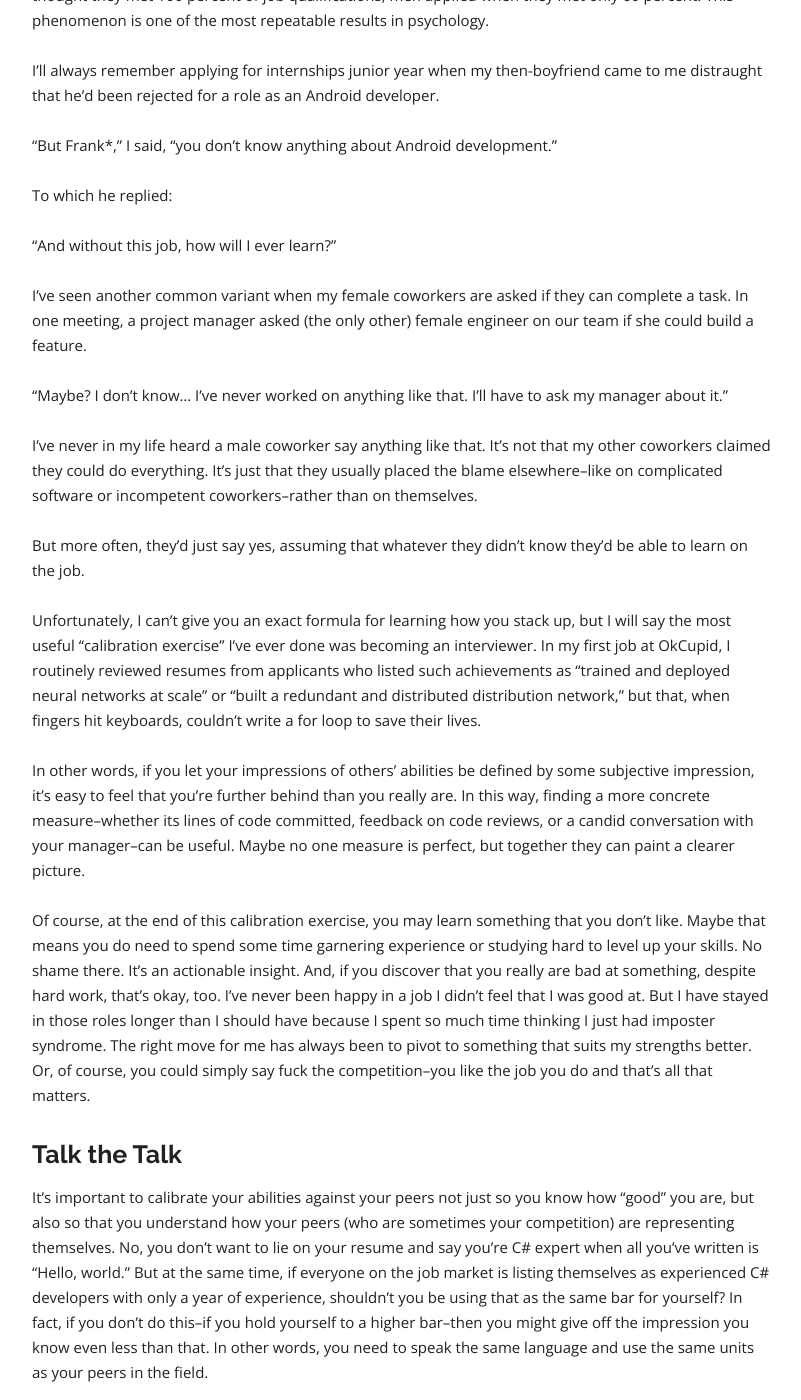
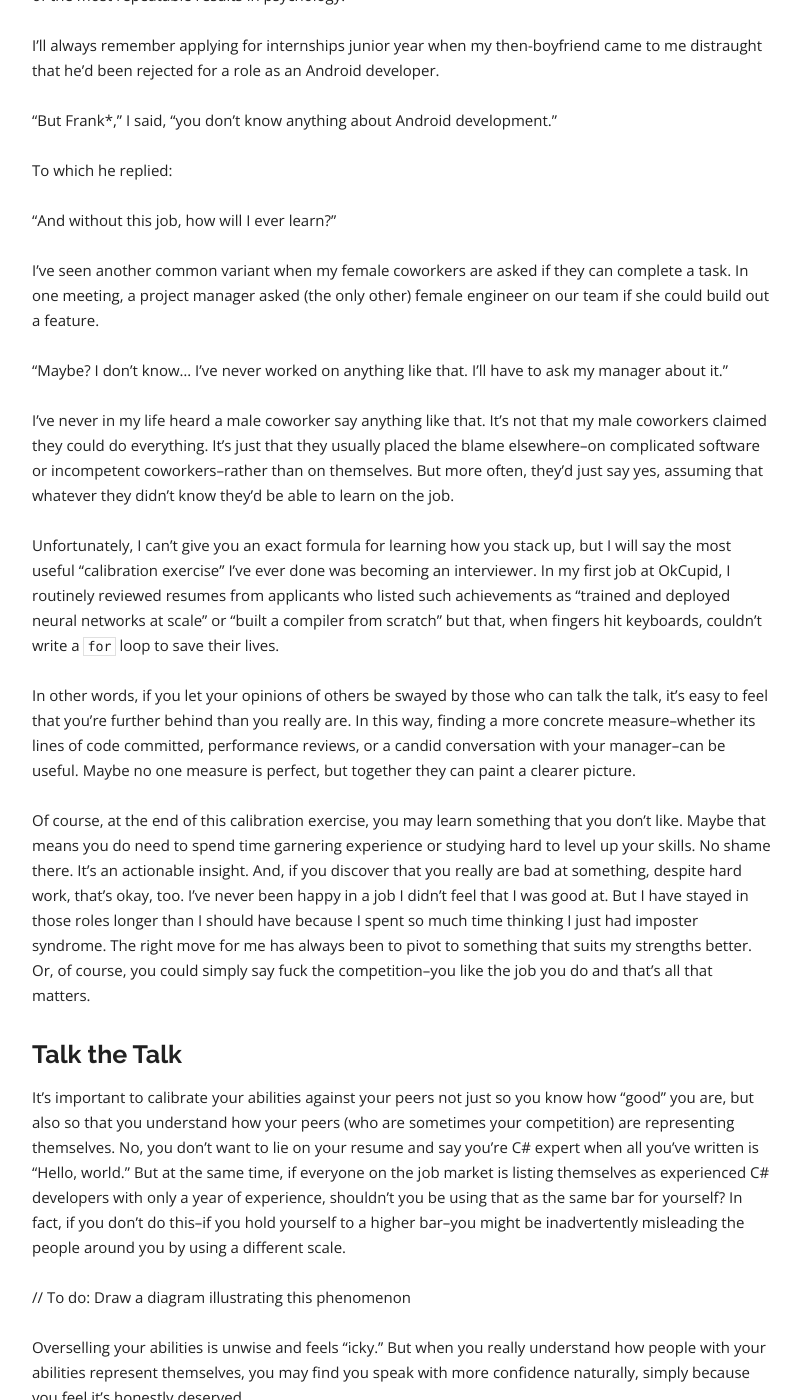
Before and after one commit to dalequark/daleonai, a Jekyll site: the page built from _posts/2021-03-09-how-i-a-humble-coder-handle-imposter-syndrome.md, in a window 1280 px wide and 1400 px high, scrolled down 3979 px. Shown: the whole window, without its empty margins (238-1039 px from the left). Built offline with Jekyll 4.4.1, drawn with Linux system fonts in a browser that asks for light colours; some web fonts are replaced; a script that is not in the unit is left out; comment, search, counter and statistics services are not loaded; some of the changed text lies outside the part shown.

Commit message:
Update Blog “2021-03-09-how-i-a-humble-coder-handle-imposter-syndrome”

```diff
--- a/_posts/2021-03-09-how-i-a-humble-coder-handle-imposter-syndrome.md
+++ b/_posts/2021-03-09-how-i-a-humble-coder-handle-imposter-syndrome.md
@@ -44,23 +44,23 @@
 
 It may well be true that no matter how qualified you are, if you don’t come in the right package--if you’re not tall or male or confident or charismatic--that you have to work twice as hard for people to realize it. If they ever realize it.
 
-But most of us don’t go from having two left feet to being Ginger Rogers overnight. We start our careers knowing nothing, struggle through the early years as n00bs, and eventually learn enough to call ourselves experts. Yet we rarely know at any moment where we fall on that spectrum (besides, expertise is relative, isn’t it?).
+But most of us don’t go from having two left feet to being Ginger Rogers overnight. We start our careers knowing nothing, struggle through the early years as newbies, and eventually learn enough to call ourselves experts. Yet we rarely know at any moment where we fall on that spectrum (besides, expertise is relative, isn’t it?).
 
 Which says to me that all of us must secretly be thinking: “Some people who think they’re imposters actually are! How can I be sure I’m not one of them?”
 
 So my first piece of advice is to try, if you can, to answer this question in some sort of objective way: how competent am I compared to my peers? This isn’t the type of question that’ll make it into the pages of any wellness-minded self-help book, but for me it’s been incredibly helpful (and not because I’m some amazing 10x programmer).
 
-The analytics-crazed field of software development has tools for doing just this. One engineering manager I knew kept a dashboard that analyzed the code commits of all his team members and computed their relative productivity (I’m sure glad he wasn’t my manager). I’m not suggesting you use this Orwellian gauge as a measure of your self-worth, but if you have at least some way of objectively measuring your standing, you can better identify whether your insecurity comes from imagined or real performance differences. And this, particularly in the world of tech, is important, because non-objective measures abound.
+The analytics-crazed field of software development has tools for doing just this. One engineering manager I knew kept a dashboard that analyzed the code commits of all his team members and computed their relative productivity (I’m sure glad he wasn’t *my* manager). I’m not suggesting you use this Orwellian gauge as a measure of your self-worth, but if you have at least some way of objectively measuring your standing, you can better identify whether your insecurity comes from imagined or real performance differences. And this, particularly in the world of tech, is important, because non-objective measures abound.
 
-You don’t need a college degree in Computer Science to be a successful coder, but I will say that taking the traditional university route gave me an irreplaceable experience: seeing first hand the differences in the way I think about myself, versus the way my classmates--who would eventually become my coworkers--thought and talked about themselves.
+You don’t need a college degree in Computer Science to be a successful coder, but taking the traditional university route did give me one irreplaceable perspective: seeing first hand the differences in the way I think about myself, versus the way my classmates--who would eventually become my coworkers--thought and talked about themselves.
 
-Switching into Computer Science as a sophomore, I was already somehow “behind.” Lots of my classmates had been coding since they were in utero. The field is vast, and I had no idea what people were talking about most of the time: Arch Linux? Lambda functions? emacs? Neural networks? And it wasn’t just the lingo that intimidated me. It was also that my classmates had such strong opinions! Why was it so important that I give up my Macbook Pro for a computer with an operating system that couldn’t hibernate or play audio? Why did I have to write code in a text editor with no graphical user interface that was built in the 70s? I had no idea, but I was convinced it was what legit programmers did.
+Switching into Computer Science as a sophomore, I was already “behind.” Lots of my classmates had been coding since they were in utero. The field is vast, and I had no idea what people were talking about most of the time: Arch Linux? Lambda functions? emacs? Neural networks? And it wasn’t just the lingo that intimidated me. It was also that my classmates had such strong opinions! Why was it so important that I give up my Macbook Pro for a computer with an operating system that couldn’t hibernate or play audio? Why did I have to write code in a text editor with no graphical user interface that was built in the 70s? I had no idea, but I was convinced it was what legit programmers did.
 
 “The thing you don’t realize,” my friend Raymond, a precocious coder two years above me, said, “is that they spend all this time arguing about things they don’t know anything about.” It took me three years of CS education to realize that so many of my classmates were, indeed, casually spewing bullshit, and there really wasn’t any good reason to write code in emacs. (#vim4life)
 
 It’s often easier to become close friends with the classmates you’re pulling the same punishing all-nighters with than it is with your co-workers. And because of that, I saw this pattern play out time and again: a friend speaks at length and with authority about quantum computing, but on further interrogation reveals their entire background knowledge boils down to four Tweets. Their standards for how much they had to know about a topic in order to argue about it were much lower than mine. Which gave me the impression that was a lot further “behind” than I actually was.
 
-The plural of anecdote is not data, but the data do support this “confidence gap” across gender lines six ways to Sunday: in the lab, women predicted their scores on tests were significantly lower than men did, even when their performance was the same. In one study, women applied for promotions only when they thought they met 100 percent of job qualifications; men applied when they met only 60 percent. This phenomenon is one of the most repeatable results in psychology.
+The plural of anecdote is not data, but the data do support this “confidence gap” across gender lines six ways to Sunday: in the lab, women thought their performance on tests were worse than men did, even when their scores were the same. In one study, women applied for promotions only when they thought they met 100 percent of job qualifications; men applied when they met just 60. This phenomenon is one of the most repeatable results in psychology.
 
 I’ll always remember applying for internships junior year when my then-boyfriend came to me distraught that he’d been rejected for a role as an Android developer.
 
@@ -70,23 +70,21 @@
 
 “And without this job, how will I ever learn?”
 
-I’ve seen another common variant when my female coworkers are asked if they can complete a task. In one meeting, a project manager asked (the only other) female engineer on our team if she could build a feature.
+I’ve seen another common variant when my female coworkers are asked if they can complete a task. In one meeting, a project manager asked (the only other) female engineer on our team if she could build out a feature.
 
 “Maybe? I don’t know… I’ve never worked on anything like that. I’ll have to ask my manager about it.”
 
-I’ve never in my life heard a male coworker say anything like that. It’s not that my other coworkers claimed they could do everything. It’s just that they usually placed the blame elsewhere--like on complicated software or incompetent coworkers--rather than on themselves.
+I’ve never in my life heard a male coworker say anything like that. It’s not that my male coworkers claimed they could do everything. It’s just that they usually placed the blame elsewhere--on complicated software or incompetent coworkers--rather than on themselves. But more often, they’d just say yes, assuming that whatever they didn’t know they’d be able to learn on the job.
 
-But more often, they’d just say yes, assuming that whatever they didn’t know they’d be able to learn on the job.
+Unfortunately, I can’t give you an exact formula for learning how you stack up, but I will say the most useful “calibration exercise” I’ve ever done was becoming an interviewer. In my first job at OkCupid, I routinely reviewed resumes from applicants who listed such achievements as “trained and deployed neural networks at scale” or “built a compiler from scratch" but that, when fingers hit keyboards, couldn’t write a `for` loop to save their lives.
 
-Unfortunately, I can’t give you an exact formula for learning how you stack up, but I will say the most useful “calibration exercise” I’ve ever done was becoming an interviewer. In my first job at OkCupid, I routinely reviewed resumes from applicants who listed such achievements as “trained and deployed neural networks at scale” or “built a redundant and distributed distribution network,” but that, when fingers hit keyboards, couldn’t write a for loop to save their lives.
+In other words, if you let your opinions of others be swayed by those who can talk the talk, it’s easy to feel that you’re further behind than you really are. In this way, finding a more concrete measure--whether its lines of code committed, performance reviews, or a candid conversation with your manager--can be useful. Maybe no one measure is perfect, but together they can paint a clearer picture.
 
-In other words, if you let your impressions of others’ abilities be defined by some subjective impression, it’s easy to feel that you’re further behind than you really are. In this way, finding a more concrete measure--whether its lines of code committed, feedback on code reviews, or a candid conversation with your manager--can be useful. Maybe no one measure is perfect, but together they can paint a clearer picture.
-
-Of course, at the end of this calibration exercise, you may learn something that you don’t like. Maybe that means you do need to spend some time garnering experience or studying hard to level up your skills. No shame there. It’s an actionable insight. And, if you discover that you really are bad at something, despite hard work, that’s okay, too. I’ve never been happy in a job I didn’t feel that I was good at. But I have stayed in those roles longer than I should have because I spent so much time thinking I just had imposter syndrome. The right move for me has always been to pivot to something that suits my strengths better. Or, of course, you could simply say fuck the competition--you like the job you do and that’s all that matters.
+Of course, at the end of this calibration exercise, you may learn something that you don’t like. Maybe that means you do need to spend time garnering experience or studying hard to level up your skills. No shame there. It’s an actionable insight. And, if you discover that you really are bad at something, despite hard work, that’s okay, too. I’ve never been happy in a job I didn’t feel that I was good at. But I have stayed in those roles longer than I should have because I spent so much time thinking I just had imposter syndrome. The right move for me has always been to pivot to something that suits my strengths better. Or, of course, you could simply say fuck the competition--you like the job you do and that’s all that matters.
 
 ## Talk the Talk
 
-It’s important to calibrate your abilities against your peers not just so you know how “good” you are, but also so that you understand how your peers (who are sometimes your competition) are representing themselves. No, you don’t want to lie on your resume and say you’re C# expert when all you’ve written is “Hello, world.” But at the same time, if everyone on the job market is listing themselves as experienced C# developers with only a year of experience, shouldn’t you be using that as the same bar for yourself? In fact, if you don’t do this--if you hold yourself to a higher bar--then you might give off the impression you know even less than that. In other words, you need to speak the same language and use the same units as your peers in the field.
+It’s important to calibrate your abilities against your peers not just so you know how “good” you are, but also so that you understand how your peers (who are sometimes your competition) are representing themselves. No, you don’t want to lie on your resume and say you’re C# expert when all you’ve written is “Hello, world.” But at the same time, if everyone on the job market is listing themselves as experienced C# developers with only a year of experience, shouldn’t you be using that as the same bar for yourself? In fact, if you don’t do this--if you hold yourself to a higher bar--you might be inadvertently misleading the people around you by using a different scale.
 
 // To do: Draw a diagram illustrating this phenomenon
 
```
